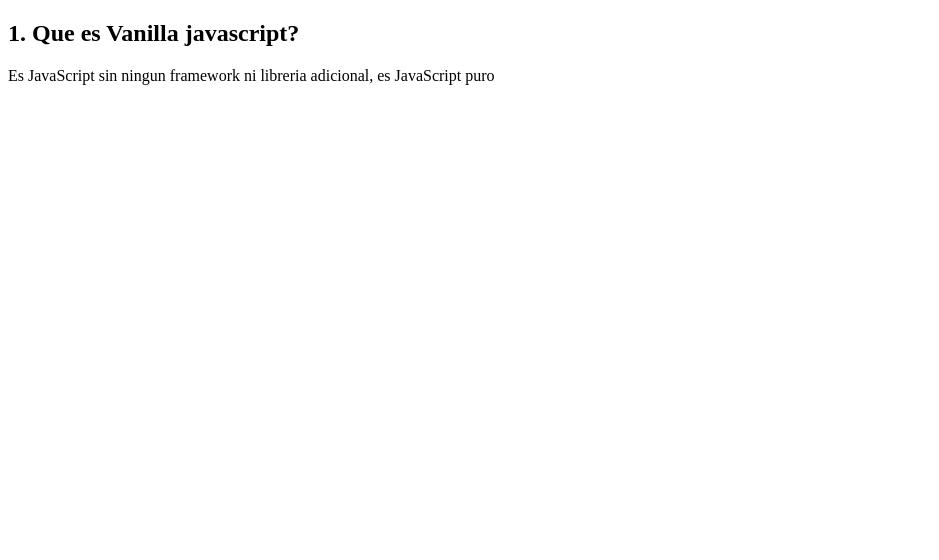
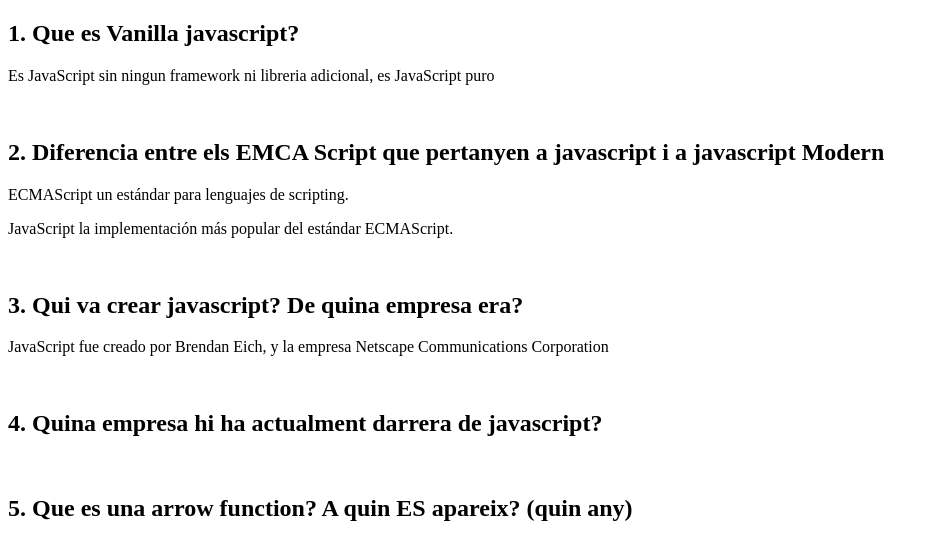
Before and after one commit to MGarci1999/dec-marcg, a plain HTML site: page index.html in a window 1280 px wide. Shown: the whole page, without its empty margins (0-939 px from the left). Drawn offline with Linux system fonts and the light colour scheme.

Commit message:
Update index.html

```diff
--- a/index.html
+++ b/index.html
@@ -9,5 +9,17 @@
 <body>
     <h2>1. Que es Vanilla javascript?</h2>
     <p>Es JavaScript sin ningun framework ni libreria adicional, es JavaScript puro</p>
+    <br>
+    <h2>2. Diferencia entre els EMCA Script que pertanyen a javascript i a javascript Modern</h2>
+    <p>ECMAScript un estándar para lenguajes de scripting.</p>
+    <p>JavaScript la implementación más popular del estándar ECMAScript.</p>
+    <br>
+    <h2>3. Qui va crear javascript? De quina empresa era?</h2>
+    <p>JavaScript fue creado por Brendan Eich, y la empresa Netscape Communications Corporation</p>
+    <br>
+    <h2>4. Quina empresa hi ha actualment darrera de javascript?</h2>
+    <p></p>
+    <br>
+    <h2>5. Que es una arrow function? A quin ES apareix? (quin any) </h2>
 </body>
 </html>
```
